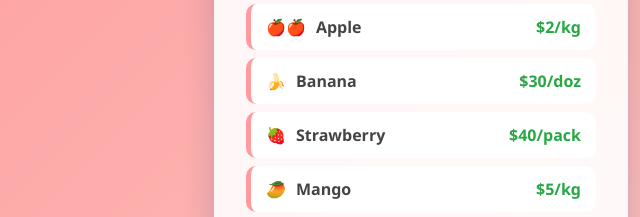
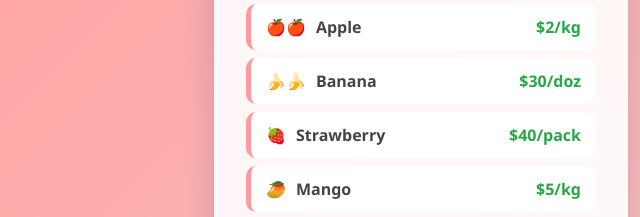
Before and after one commit to Sonalkawale9/jenkins_repo, a plain HTML site: page index.html in a window 1280 px wide. Shown: the part 251-468 px from the top of the page, 219-859 px from the left. Drawn offline with Linux system fonts and the light colour scheme.

Commit message:
banana added

```diff
--- a/index.html
+++ b/index.html
@@ -92,7 +92,7 @@
                 <span class="price">$2/kg</span>
             </li>
             <li>
-                <span><span class="emoji">🍌</span><span class="item-name">Banana</span></span>
+                <span><span class="emoji">🍌🍌</span><span class="item-name">Banana</span></span>
                 <span class="price">$30/doz</span>
             </li>
             <li>
```
